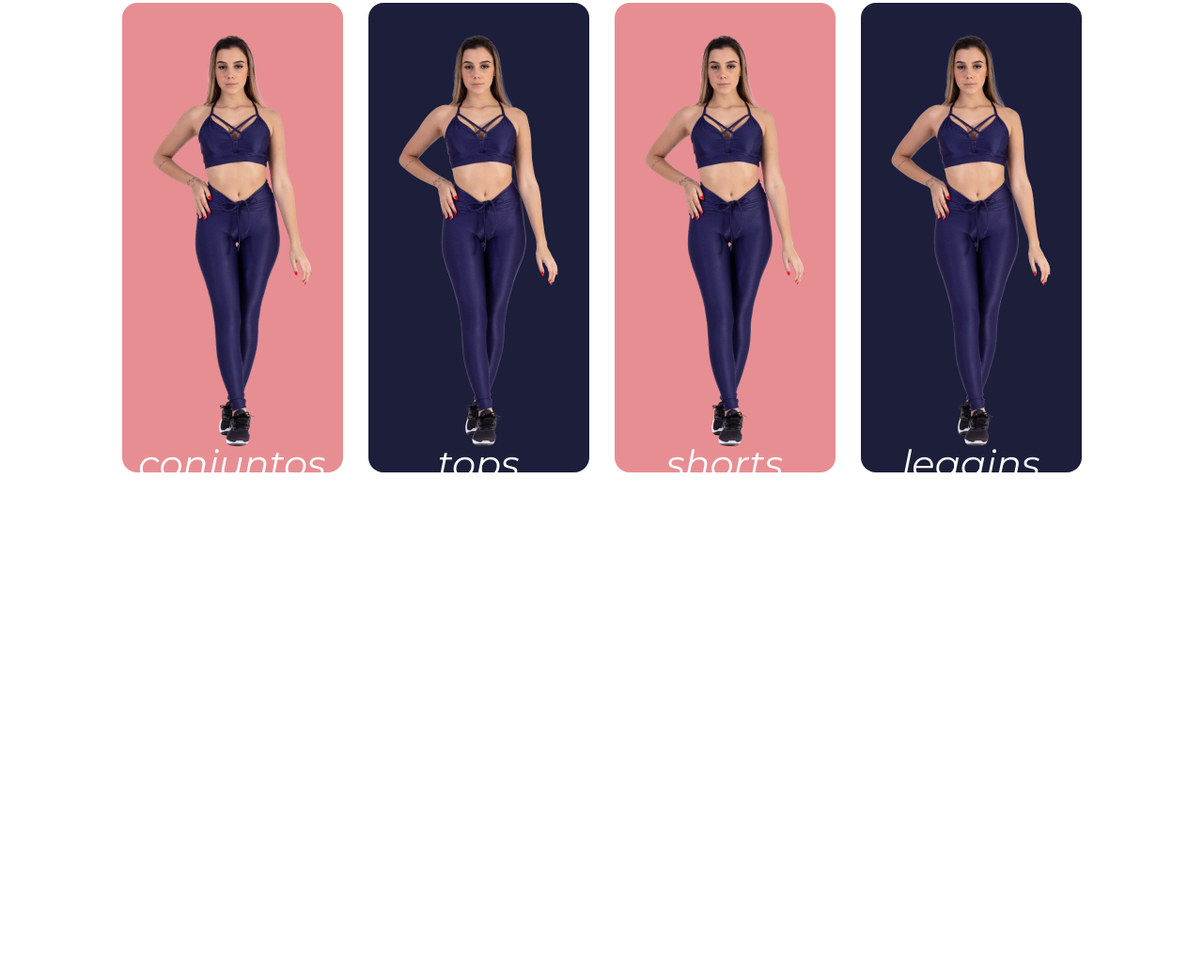
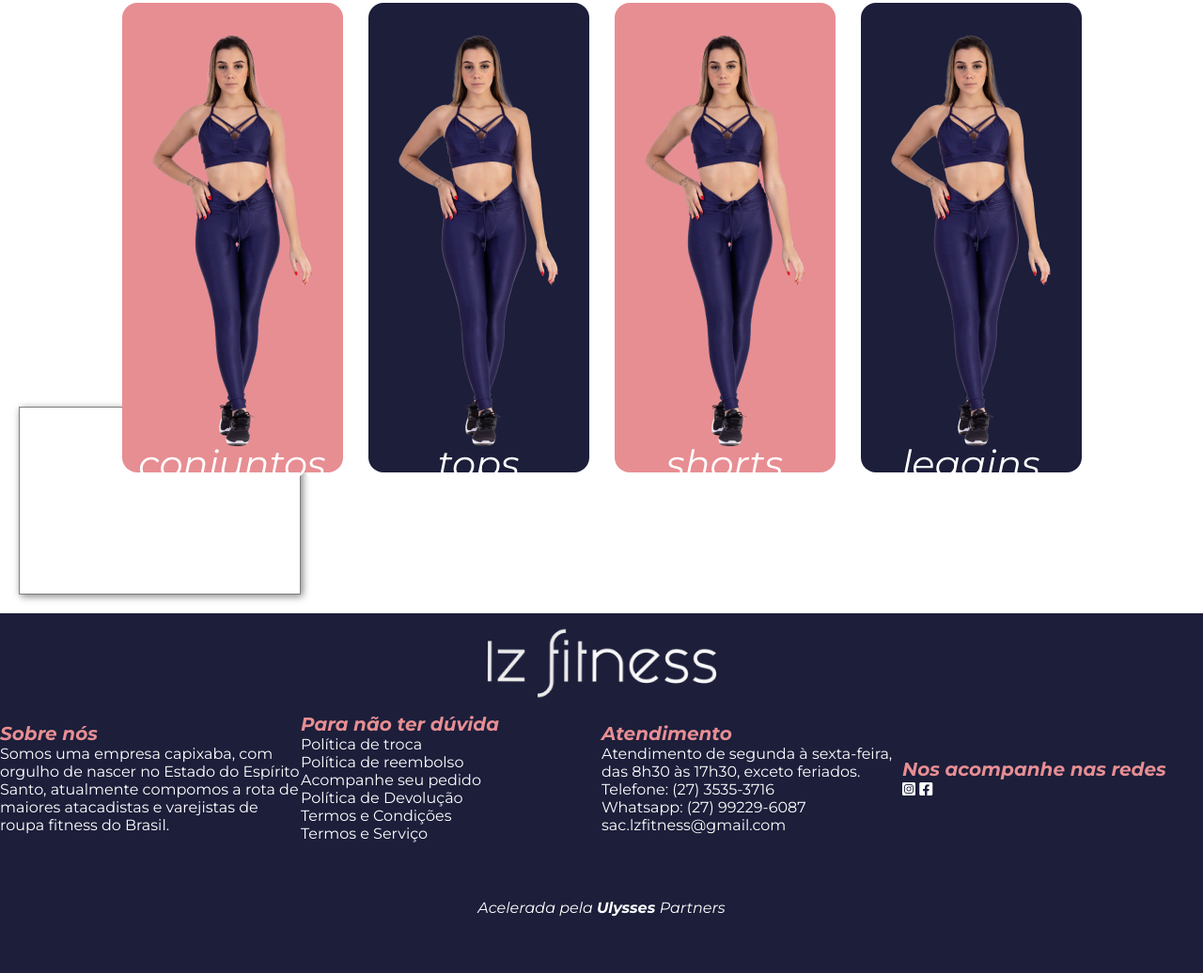
Before and after one commit to ULYBR/LZ-Fitness, a website with bundled scripts: page home.html in a window 1280 px wide. Shown: the part 642-1678 px from the top of the page at 94% size. Before the commit the page ends 1145 px from the top, so only its background shows below. Built offline with nearby package versions, Linux system fonts and the light colour scheme.

Commit message:
add-footer

```diff
--- a/home.html
+++ b/home.html
@@ -24,8 +24,9 @@
 
         </ul>
         </div>
-        <a href="#" id="logo"><img src="/./public/img/logo.png" alt="logo"></a>
-
+        <div class="logo">
+        <a href="#" ><img src="./public/img/logo.png" alt="logo"></a>
+        </div>
 
             <div class="button">
         <div class="buscar">
@@ -37,11 +38,11 @@
         </div>
 
         <div class="btn">
-       <a href="#"><img src="/public/img/btn.png" alt="entrar"></a>
+       <a href="#"><img src="./public/img/btn.png" alt="entrar"></a>
     </div>
     <div class="sacola">
         <a href="#">
-        <img src="/public/img/bolsa-de-compras 1.png" alt="sacola" >
+        <img src="./public/img/bolsa-de-compras 1.png" alt="sacola" >
         </a>
         </div>
 
@@ -67,19 +68,19 @@
 
             <!-- Slide Img -->
             <div class="slide first">
-                <img src="/public/img/banner.png" alt="image 1">
+                <img src="./public/img/banner.png" alt="image 1">
 
             </div>
             <div class="slide secund">
-                <img src="/public/img/banner2.png" alt="image 2">
+                <img src="./public/img/banner2.png" alt="image 2">
 
             </div>
             <div class="slide three">
-                <img src="/public/img/banner.png" alt="image 3">
+                <img src="./public/img/banner.png" alt="image 3">
 
             </div>
             <div class="slide four">
-                <img src="/public/img/banner2.png" alt="image 4">
+                <img src="./public/img/banner2.png" alt="image 4">
 
             </div>
             <!-- Fim Slide Img -->
@@ -106,7 +107,7 @@
 
         </div>
     </div>
-    <script src="/./public/js/js.js"></script>
+    <script src="./public/js/js.js"></script>
 
 
     <!-- Fim Banner -->
@@ -116,33 +117,94 @@
     <div class="categoria">
         <div class="categorias cat1">
             <p>conjuntos</p>
-            <img src="/public/img/conjunto.png" alt="conjunto">
+            <img src="./public/img/conjunto.png" alt="conjunto">
         </div>
         <div class="categorias cat2">
             <p>tops</p>
-            <img src="/public/img/conjunto.png" alt="top">
+            <img src="./public/img/conjunto.png" alt="top">
         </div>
         <div class="categorias cat1">
             <p>shorts</p>
-            <img src="/public/img/conjunto.png" alt="shorts">
+            <img src="./public/img/conjunto.png" alt="shorts">
         </div>
         <div class="categorias cat2">
             <p>leggins</p>
-            <img src="/public/img/conjunto.png" alt="legging">
+            <img src="./public/img/conjunto.png" alt="legging">
         </div>
     </div>
 
     <!-- Fim categorias -->
 
     <!-- Produtos -->
-        <div class="produto">
-            <div class="produto-8"></div>
-            <div class="carrossel-mini"></div>
-            <div class="produto-4"></div>
-            <div class="produto-4"></div>
+    <div class="card">
+    <div id="card-container"></div>
+    </div>
 
-        </div>
+
+
+
 
 
 
     <!-- Fim Produtos-->
+
+ <!-- Footer -->
+
+    <footer>
+        <div class="logo">
+            <img src="./public/img/logof.png" alt="logof">
+        </div>
+
+        <div class="footer">
+
+        <div class="bfooter">
+            <h4>Sobre nós</h4>
+            <p>Somos uma empresa capixaba, com
+            orgulho de nascer no Estado do Espírito
+             Santo, atualmente compomos a rota
+             de maiores atacadistas e varejistas de
+            roupa fitness do Brasil.</p>
+        </div>
+        <div class="bfooter">
+            <h4>Para não ter dúvida</h4>
+            <div>
+                <ul>
+                    <li><a href="#">Política de troca</a></li>
+                    <li><a href="#">Política de reembolso</a></li>
+                    <li><a href="#">Acompanhe seu pedido</a></li>
+                    <li><a href="#">Política de Devolução</a></li>
+                    <li><a href="#">Termos e Condições</a></li>
+                    <li><a href="#">Termos e Serviço</a></li>
+                </ul>
+            </div>
+        </div>
+        <div class="bfooter">
+            <h4>Atendimento</h4>
+            <p>Atendimento de segunda
+                à sexta-feira, das 8h30 às
+                17h30, exceto feriados.<br>
+                Telefone: (27) 3535-3716 <br>
+                Whatsapp: (27) 99229-6087 <br>
+                sac.lzfitness@gmail.com</p>
+        </div>
+        <div class="bfooter">
+            <h4>Nos acompanhe nas redes</h4>
+            <span class="rede">
+                <a href="#"><i class="fa-brands fa-square-instagram"></i></a>
+            </span>
+            <span class="rede">
+                <a href="#"><i class="fa-brands fa-square-facebook"></i></a>
+            </span>
+
+        </div>
+    </div>
+    <div class="turbo">
+        <p>Acelerada pela <strong> Ulysses </strong>Partners</p>
+    </div>
+
+
+    </footer>
+
+
+
+    <!-- fim Footer-->
--- a/public/css/app.css
+++ b/public/css/app.css
@@ -1,9 +1,9 @@
-@import url('https://fonts.googleapis.com/css2?family=Montserrat:ital,wght@0,100;0,200;0,300;0,400;0,500;0,600;0,700;0,900;1,100;1,200;1,300;1,400;1,500;1,600;1,700;1,900&family=Roboto:wght@400;500;700;900&display=swap');
+@import url("https://fonts.googleapis.com/css2?family=Montserrat:ital,wght@0,100;0,200;0,300;0,400;0,500;0,600;0,700;0,900;1,100;1,200;1,300;1,400;1,500;1,600;1,700;1,900&family=Roboto:wght@400;500;700;900&display=swap");
 * {
   margin: 0;
   padding: 0;
   box-sizing: border-box;
-  font-family: 'Montserrat', sans-serif;
+  font-family: "Montserrat", sans-serif;
 }
 :root {
   --primary: #1c1e3a;
@@ -26,7 +26,7 @@
   justify-content: center;
   padding-top: 20px;
   padding-bottom: 20px;
-  font-style:italic;
+  font-style: italic;
   font-weight: bold;
   font-size: 20px;
 }
@@ -34,10 +34,11 @@
 .nav {
   display: flex;
   align-items: center;
-  justify-content: space-between;
+  justify-content: space-around;
   background-color: var(--three);
-  flex-direction: row;
+
   width: 100%;
+  height: 100%;
   border-bottom: var(--primary) 1px solid;
 }
 .menu {
@@ -73,7 +74,7 @@
   padding-right: 16px;
 }
 #lupa {
-  margin: 3px 0px 0px -20px;
+  margin: 3px 0px 0px -30px;
   cursor: pointer;
   justify-content: end;
 }
@@ -101,9 +102,6 @@
 }
 
 .cat {
-  display: flex;
-  justify-content: left;
-  align-items: left;
   flex-direction: row;
   background-color: var(--three);
 }
@@ -113,9 +111,11 @@
   justify-content: center;
 }
 
-#logo {
-  width: 218px;
-  height: 80px;
+.logo {
+  display: flex;
+
+  align-items: center;
+  margin:auto;
 }
 .sacola {
   padding: 0 16px;
@@ -221,72 +221,134 @@
 /*categorias*/
 
 .categoria {
-    width:100%;
-    height:40%;
-    display:flex;
-    justify-content:center;
-    align-items:center;
-    flex-direction:row;
-    gap:27px;
-    border-radius: 16px;
-    margin-top: 150px;
-
-
-
-
-}
-.categoria p{
-    font-size: 40px;
-    font-weight:semi-bold;
-    font-style: italic;
-    color: var(--three);
-    text-align: center;
-    position: absolute;
-    bottom: -45%;
-
-
-}
-.categorias {
-
+  width: 100%;
+  height: 40%;
   display: flex;
   justify-content: center;
   align-items: center;
   flex-direction: row;
   gap: 27px;
   border-radius: 16px;
-
-
-
-
-
-
-
-
-
-
-
-
-
+  margin-top: 150px;
+}
+.categoria p {
+  font-size: 40px;
+  font-weight: semi-bold;
+  font-style: italic;
+  color: var(--three);
+  text-align: center;
+  position: absolute;
+  bottom: -45%;
+}
+.categorias {
+  display: flex;
+  justify-content: center;
+  align-items: center;
+  flex-direction: row;
+  gap: 27px;
+  border-radius: 16px;
 }
 .categorias img {
   align-content: center;
   justify-content: center;
   width: 100%;
   height: 100%;
+}
+.cat1 {
+  background-color: var(--second);
+}
+.cat2 {
+  background-color: var(--primary);
+}
+
+/*fim-categorias*/
+
+/* produtos*/
+
+.card {
+  width: 300px;
+  height: 200px;
+  background-color: white;
+  border: 1px solid gray;
+  margin: 20px;
+  padding: 20px;
+  box-shadow: 2px 2px 8px gray;
+  display: flex;
+  flex-direction: column;
+  justify-content: center;
+  align-items: center;
+}
+
+h2 {
+  margin: 0;
+}
+
+p {
+  margin: 0;
+}
+
+/*fim-produtos*/
+
+/*footer*/
+
+.footer {
+  display: flex;
+  justify-content: space-around;
+  align-items: center;
+  flex-direction: row;
+  width: 100%;
+  background-color: var(--primary);
+}
+.logo {
+  display: flex;
+  justify-content: center;
+  align-items: center;
+  flex-direction: row;
+  background-color: var(--primary);
+}
+
+.bfooter {
+  color: var(--three);
+  display: inline-block;
+  justify-content:space-around;
+  width: 100%;
+  margin:0;
+  padding: 0;
 
 
+}
+.bfooter h4 {
+  color: var(--second);
+  font-size: 20px;
+  font-weight: bold;
+  font-style: italic;
 
+}
+.bfooter a {
+  display: flex;
+  flex-direction: row;
+  color: var(--three);
+  text-decoration: none;
+
+}
+.bfooter ul li {
+  list-style: none;
+}
+.rede {
+  display: inline-block;
+  flex-direction: row;
 
 
 
 }
-.cat1{
+.turbo {
+  padding: 60px;
+  display: flex;
+  justify-content: center;
+  align-items: center;
+  background-color: var(--primary);
+  color: var(--three);
+  font-style: italic;
 
-  background-color: var(--second);
+
 }
-.cat2{
-
-  background-color: var(--primary);
-}
-
-/*fim-categorias*/
--- a/public/js/js.js
+++ b/public/js/js.js
@@ -1,3 +1,5 @@
+import './api.js';
+
 let count = 1;
 document.getElementById("radio1").checked = true;
 
```
Also changed, not shown: public/js/api/api.js (+7 -0 lines), public/img/logof.png (added).
